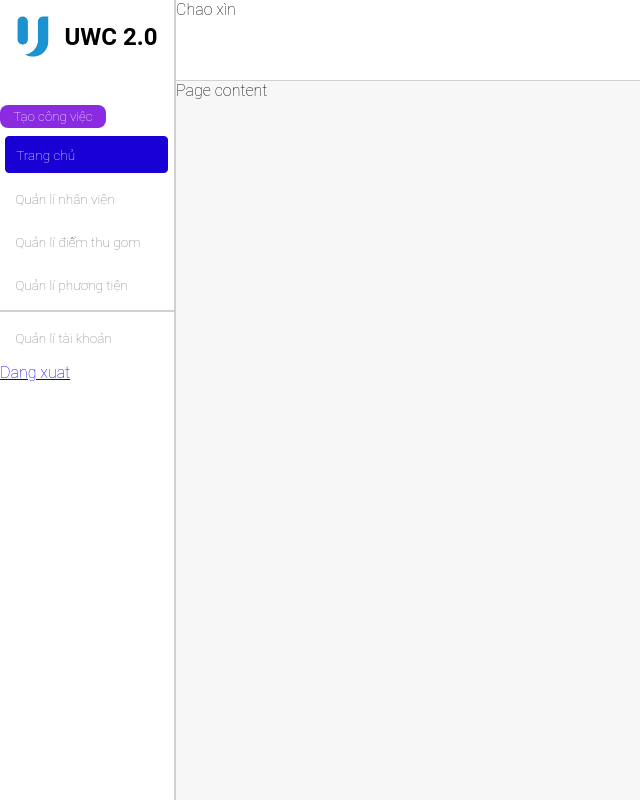
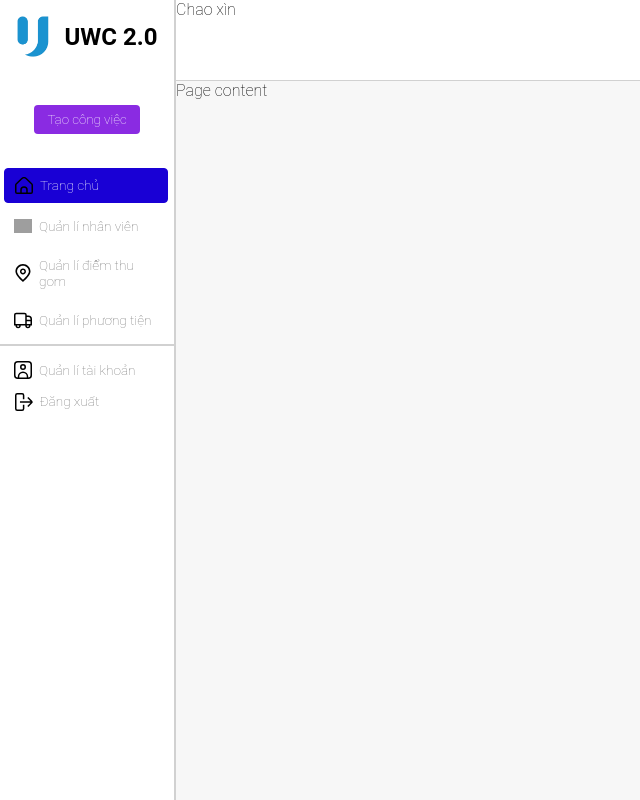
Before and after one commit to LongLeGL/SEassignment, a React app in the folder uwc2.0_app/: page /AccountManage in a window 1280 px wide. Shown: the whole page, without its empty margins (0-640 px from the left). Built offline with nearby package versions, Linux system fonts and the light colour scheme; grey boxes are pictures that could not be loaded.

Commit message:
Added icons for sidebar

```diff
--- a/uwc2.0_app/src/components/SideNavBar.css
+++ b/uwc2.0_app/src/components/SideNavBar.css
@@ -29,23 +29,16 @@
     font-weight: 700;
 }
 
-.UpperSideNav {
-    height: 50vh;
-    border: 2px;
-    border-color: var(--border_gray);
-    border-right-style: solid;
-    display: flex;
-    flex-direction: column;
-    align-items: center;
+.CreateTaskBtn {
+    margin: 0 auto;
+    margin-bottom: 2em;
 }
 
-.LowerSideNav {
-    height: 49.3vh;
-    border: 2px;
-    border-color: var(--border_gray);
-    border-right-style: solid;
-    border-top-style: solid;
-    display: flex;
-    flex-direction: column;
-    align-items: center;
+.CreateTaskBtn button {
+    padding: 0.5em 1em;
+    border-radius: 4px;
 }
+
+.LogoutBtn {
+    margin-left: 1.1em;
+}
--- a/uwc2.0_app/src/components/SideNavBar.js
+++ b/uwc2.0_app/src/components/SideNavBar.js
@@ -1,9 +1,15 @@
 import React from 'react';
-import { Link } from 'react-router-dom';
+import { NavLink } from 'react-router-dom';
 import '../pages/global.css';
 import './SideNavBar.css';
 import Tabs from './Tabs';
 import logo from '../img/logo.png';
+import HomeIcon from '../img/home.svg'
+import UserIcon from '../img/portrait.svg'
+import LocationIcon from '../img/marker.svg'
+import TruckIcon from '../img/truck-side.svg'
+import UsersIcon from '../img/users.svg'
+import LogoutIcon from '../img/signout.svg'
 
 function SideNavBar() {
     return (
@@ -13,19 +19,24 @@ function SideNavBar() {
 				<div>UWC 2.0</div>
 			</div>
 
-			<Link to="/CreateTask">
+			<NavLink to="/CreateTask" className='CreateTaskBtn'>
 				<button>Tạo công việc</button>
-			</Link>
+			</NavLink>
 
 			<Tabs>
-				<div label="Trang chủ" path="/Home"/>
-				<div label="Quản lí nhân viên" path="/PersonnelManage"/>
-				<div label="Quản lí điểm thu gom" path="/MCPManage"/>
-				<div label="Quản lí phương tiện" path="/VehicleManage"/>
+				<div label="Trang chủ" path="/Home" icon={HomeIcon} />
+				<div label="Quản lí nhân viên" path="/PersonnelManage" icon={UsersIcon} />
+				<div label="Quản lí điểm thu gom" path="/MCPManage" icon={LocationIcon} />
+				<div label="Quản lí phương tiện" path="/VehicleManage" icon={TruckIcon} />
 				<div label='_separator' />
-				<div label="Quản lí tài khoản" path="/AccountManage" />
+				<div label="Quản lí tài khoản" path="/AccountManage" icon={UserIcon} />
 			</Tabs>
-			<Link to="/">Dang xuat</Link>
+			<NavLink to="/">
+				<div className='LogoutBtn'>
+					<img src={LogoutIcon} alt='Logout Icon'/>
+					Đăng xuất
+				</div>
+			</NavLink>
 		</div>
     );
 }
--- a/uwc2.0_app/src/components/Tab.js
+++ b/uwc2.0_app/src/components/Tab.js
@@ -13,7 +13,8 @@ class Tab extends Component {
 			props: {
 				activeTab,
 				label,
-				path
+				path,
+				icon
 			},
 		} = this;
 
@@ -24,14 +25,15 @@ class Tab extends Component {
 		}
 
 		return (
+			<Link to={path}>
 			<div
 				className={className}
 				onClick={onClick}
 			>
-				<Link to={path}>
-					{label}
-				</Link>
+				<img src={icon} alt={path}/>
+				{label}
 			</div>
+			</Link>
 		);
 	}
 }
--- a/uwc2.0_app/src/components/Tabs.css
+++ b/uwc2.0_app/src/components/Tabs.css
@@ -3,6 +3,9 @@
     padding: 0.5rem 0.65rem;
     margin: 0.5em 0.3em;
     border-radius: 4px;
+    align-items: center;
+    display: flex;
+    gap: 0.5em;
 }
 
 .tab-list-active {
@@ -11,14 +14,23 @@
     border-width: 1px 1px 1px 1px;
 }
 
-.tab-list-item a {
+a {
     color: var(--text_gray);
     text-decoration: none;
     font-size: 0.85em;
 }
 
-.tab-list-active a {
+a .tab-list-active {
     color: white;
+}
+
+.LogoutBtn {
+    display: flex;
+    gap: 0.5em;
+}
+
+.LogoutBtn img {
+    width: 1.3em;
 }
 
 .Separator{
@@ -26,3 +38,7 @@
     height: 2px;
     background-color: var(--border_gray);
 }
+
+.tabs img {
+    width: 1.3em;
+}
--- a/uwc2.0_app/src/components/Tabs.js
+++ b/uwc2.0_app/src/components/Tabs.js
@@ -31,7 +31,7 @@ class Tabs extends Component {
             <div className="tab-list">
                 {children.map((child) =>
                 {
-                    const { label, path } = child.props;
+                    const { label, path, icon} = child.props;
                     if (label === '_separator'){
                         return(<div className='Separator' />)
                     }
@@ -42,6 +42,7 @@ class Tabs extends Component {
                         label={label}
                         onClick={onClickTabItem}
                         path = {path}
+                        icon = {icon}
                     />
                     );
                 })
--- a/uwc2.0_app/src/pages/VehicleManage.css
+++ b/uwc2.0_app/src/pages/VehicleManage.css
@@ -1,5 +1,5 @@
 .VehicleManage{
     background-color: var(--bg_gray);
-    width: 85vw;
-    height: 90vh;
+    width: 86.2vw;
+    height: 89.9vh;
 }
--- a/uwc2.0_app/src/pages/global.css
+++ b/uwc2.0_app/src/pages/global.css
@@ -14,8 +14,8 @@
 button {
     background-color: blueviolet;
     color: white;
-    border-radius: 8px;
+    border-radius: 6px;
     border-style: none;
-    padding: 0.3em 1em;
+    padding: 0.4em 1em;
     cursor: pointer;
 }
```
Also changed, not shown: uwc2.0_app/src/img/pencil.png (deleted), uwc2.0_app/src/img/signout.svg (added), uwc2.0_app/src/img/trash.png (deleted).
